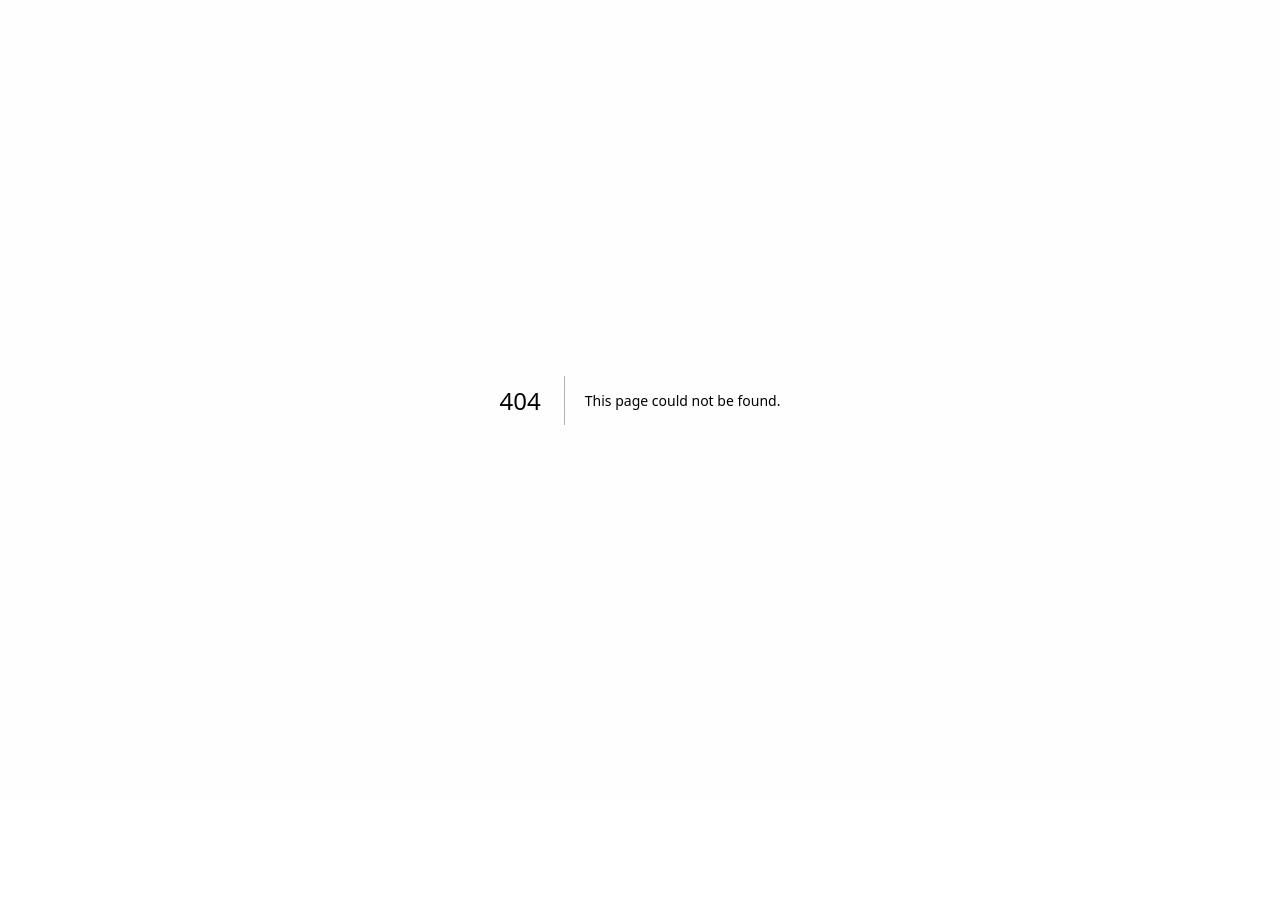
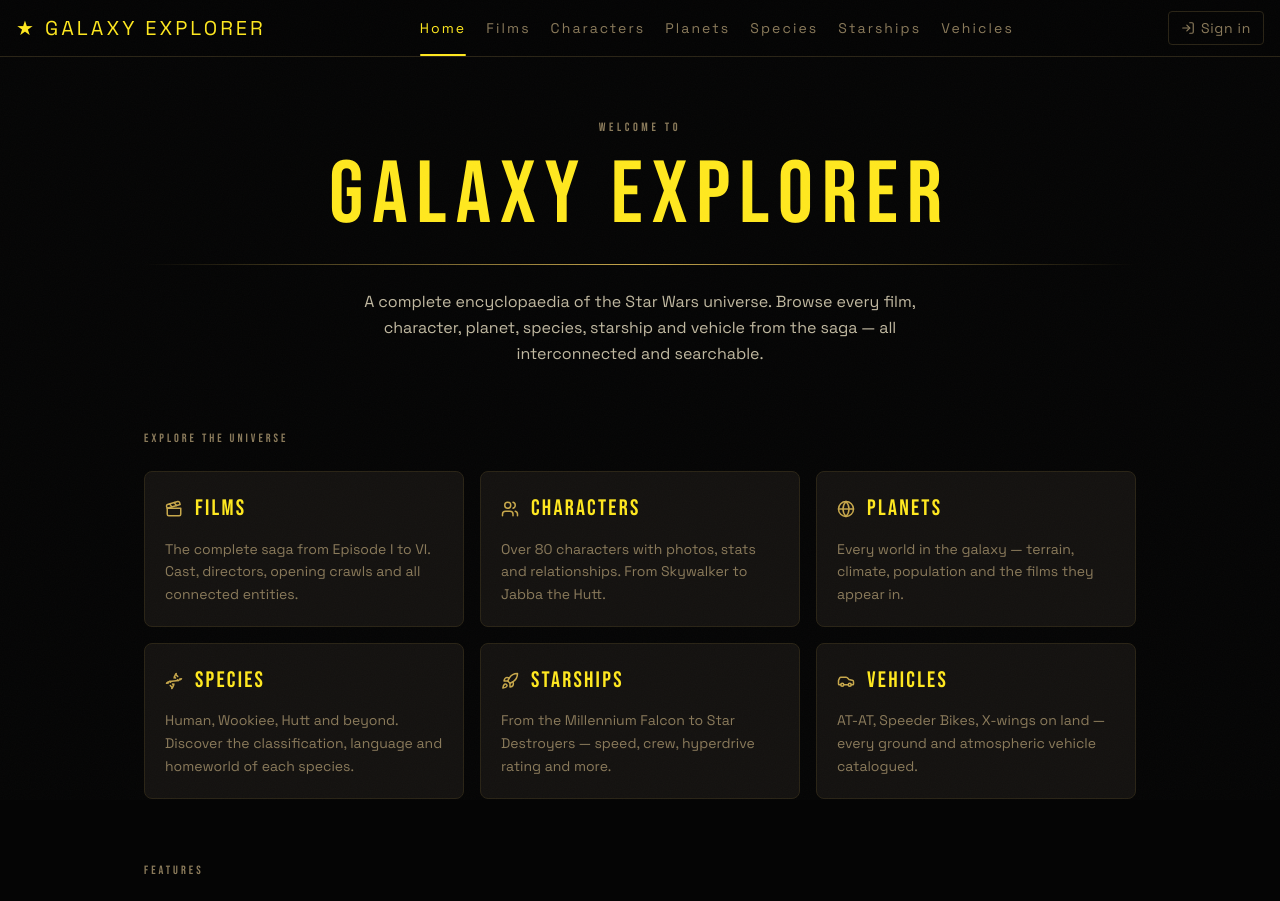
Before and after one commit to loudrifle/star-wars-next, a Next.js app: page /home in a window 1280 px wide. Before the commit this address had no page. Shown: the top 901 px of the page. Before the commit the page ends 800 px from the top, so only its background shows below. Built offline with nearby package versions, Linux system fonts and the light colour scheme; no server answers.

Commit message:
update auth-button.tsx, crawl.tsx and navbar.tsx

```diff
--- /dev/null
+++ b/src/app/(pages)/home/page.tsx
@@ -0,0 +1,184 @@
+import type { Metadata } from "next";
+import Link from "next/link";
+import {
+  Clapperboard,
+  Users,
+  Globe,
+  Dna,
+  Rocket,
+  Car,
+  Star,
+  Heart,
+  Search,
+} from "lucide-react";
+
+export const metadata: Metadata = { title: "Home — Galaxy Explorer" };
+
+const SECTIONS = [
+  {
+    href: "/films",
+    icon: Clapperboard,
+    label: "Films",
+    description: "The complete saga from Episode I to VI. Cast, directors, opening crawls and all connected entities.",
+  },
+  {
+    href: "/characters",
+    icon: Users,
+    label: "Characters",
+    description: "Over 80 characters with photos, stats and relationships. From Skywalker to Jabba the Hutt.",
+  },
+  {
+    href: "/planets",
+    icon: Globe,
+    label: "Planets",
+    description: "Every world in the galaxy — terrain, climate, population and the films they appear in.",
+  },
+  {
+    href: "/species",
+    icon: Dna,
+    label: "Species",
+    description: "Human, Wookiee, Hutt and beyond. Discover the classification, language and homeworld of each species.",
+  },
+  {
+    href: "/starships",
+    icon: Rocket,
+    label: "Starships",
+    description: "From the Millennium Falcon to Star Destroyers — speed, crew, hyperdrive rating and more.",
+  },
+  {
+    href: "/vehicles",
+    icon: Car,
+    label: "Vehicles",
+    description: "AT-AT, Speeder Bikes, X-wings on land — every ground and atmospheric vehicle catalogued.",
+  },
+];
+
+const FEATURES = [
+  {
+    icon: Search,
+    label: "Real-time search",
+    description: "Every list page has instant search — just start typing.",
+  },
+  {
+    icon: Heart,
+    label: "Favorites",
+    description: "Save your favourite characters, ships and more. Requires login.",
+  },
+  {
+    icon: Star,
+    label: "Ratings",
+    description: "Rate any entity 1–5 stars and leave a review. Requires login.",
+  },
+];
+
+export default function HomePage() {
+  return (
+    <div className="max-w-5xl mx-auto px-4 py-16">
+
+      {/* Hero */}
+      <div className="mb-16 text-center">
+        <p
+          className="text-[var(--color-sw-muted)] tracking-[0.3em] text-xs mb-4"
+          style={{ fontFamily: "var(--font-bebas, 'Bebas Neue')" }}
+        >
+          WELCOME TO
+        </p>
+        <h1
+          className="text-[var(--color-sw-gold)] mb-6"
+          style={{
+            fontFamily: "var(--font-bebas, 'Bebas Neue')",
+            fontSize: "clamp(3rem, 8vw, 5.5rem)",
+            letterSpacing: "0.1em",
+            lineHeight: 1,
+          }}
+        >
+          GALAXY EXPLORER
+        </h1>
+        <div
+          style={{
+            height: "1px",
+            background: "linear-gradient(to right, transparent, #c8a84b, transparent)",
+            marginBottom: "1.5rem",
+          }}
+        />
+        <p className="text-[var(--color-sw-text)] text-base max-w-xl mx-auto leading-relaxed opacity-80">
+          A complete encyclopaedia of the Star Wars universe. Browse every film,
+          character, planet, species, starship and vehicle from the saga —
+          all interconnected and searchable.
+        </p>
+      </div>
+
+      {/* Categories */}
+      <div className="mb-16">
+        <p
+          className="text-[var(--color-sw-muted)] tracking-[0.25em] text-xs mb-6"
+          style={{ fontFamily: "var(--font-bebas, 'Bebas Neue')" }}
+        >
+          EXPLORE THE UNIVERSE
+        </p>
+        <div className="grid grid-cols-1 sm:grid-cols-2 lg:grid-cols-3 gap-4">
+          {SECTIONS.map(({ href, icon: Icon, label, description }) => (
+            <Link key={href} href={href}>
+              <article className="entity-card p-5 h-full flex flex-col gap-3 cursor-pointer group">
+                <div className="flex items-center gap-3">
+                  <Icon
+                    size={18}
+                    className="text-[var(--color-sw-gold-dim)] group-hover:text-[var(--color-sw-gold)] transition-colors shrink-0"
+                  />
+                  <h2
+                    className="text-[var(--color-sw-gold)] group-hover:text-[var(--color-sw-gold-dim)] transition-colors"
+                    style={{
+                      fontFamily: "var(--font-bebas, 'Bebas Neue')",
+                      fontSize: "1.4rem",
+                      letterSpacing: "0.1em",
+                    }}
+                  >
+                    {label}
+                  </h2>
+                </div>
+                <p className="text-[var(--color-sw-muted)] text-sm leading-relaxed">
+                  {description}
+                </p>
+              </article>
+            </Link>
+          ))}
+        </div>
+      </div>
+
+      {/* Features */}
+      <div>
+        <p
+          className="text-[var(--color-sw-muted)] tracking-[0.25em] text-xs mb-6"
+          style={{ fontFamily: "var(--font-bebas, 'Bebas Neue')" }}
+        >
+          FEATURES
+        </p>
+        <div className="grid grid-cols-1 sm:grid-cols-3 gap-4">
+          {FEATURES.map(({ icon: Icon, label, description }) => (
+            <div
+              key={label}
+              className="border border-[var(--color-sw-border)] rounded-lg p-5 flex flex-col gap-2"
+            >
+              <div className="flex items-center gap-2">
+                <Icon size={16} className="text-[var(--color-sw-gold-dim)]" />
+                <span
+                  className="text-[var(--color-sw-text)] text-sm"
+                  style={{
+                    fontFamily: "var(--font-bebas, 'Bebas Neue')",
+                    letterSpacing: "0.1em",
+                  }}
+                >
+                  {label}
+                </span>
+              </div>
+              <p className="text-[var(--color-sw-muted)] text-xs leading-relaxed">
+                {description}
+              </p>
+            </div>
+          ))}
+        </div>
+      </div>
+
+    </div>
+  );
+}
--- a/src/components/auth-button.tsx
+++ b/src/components/auth-button.tsx
@@ -42,7 +42,7 @@
   return (
     <button
       onClick={() => void signIn("github")}
-      className="flex items-center gap-1.5 border border-[var(--color-sw-border)] text-[var(--color-sw-muted)] hover:border-[var(--color-sw-gold-dim)] hover:text-[var(--color-sw-gold)] transition-all px-3 py-1.5 rounded text-sm font-[var(--font-bebas)] tracking-wider"
+      className="flex items-center gap-1.5 border border-[var(--color-sw-border)] text-[var(--color-sw-muted)] hover:border-[var(--color-sw-gold-dim)] hover:text-[var(--color-sw-gold)] transition-all px-3 py-1.5 rounded text-sm font-[var(--font-bebas)] tracking-wider cursor-pointer"
     >
       <LogIn size={14} />
       Sign in
--- a/src/components/crawl.tsx
+++ b/src/components/crawl.tsx
@@ -120,7 +120,7 @@
 
       <div className="flex justify-center mt-12 pb-16">
         <Link
-          href="/films"
+          href="/home"
           className="group flex items-center gap-3 border border-[#ffe81f]/60 text-[#ffe81f] px-12 py-4 rounded transition-all duration-300 hover:bg-[#ffe81f]/15 hover:border-[#ffe81f] hover:shadow-[0_0_30px_rgba(255,232,31,0.25)] hover:scale-105 cursor-pointer"
           style={{
             fontFamily: "var(--font-bebas, 'Bebas Neue')",
--- /dev/null
+++ b/src/components/nav-links.tsx
@@ -0,0 +1,37 @@
+"use client";
+
+import Link from "next/link";
+import { usePathname } from "next/navigation";
+
+interface NavLink {
+  href: string;
+  label: string;
+}
+
+export function NavLinks({ links }: { links: readonly NavLink[] }) {
+  const pathname = usePathname();
+
+  return (
+    <nav className="hidden md:flex items-center gap-5">
+      {links.map(({ href, label }) => {
+        const active = pathname.startsWith(href);
+        return (
+          <Link
+            key={href}
+            href={href}
+            className={`relative text-sm font-[var(--font-bebas)] tracking-[0.15em] transition-colors ${
+              active
+                ? "text-[var(--color-sw-gold)]"
+                : "text-[var(--color-sw-muted)] hover:text-[var(--color-sw-gold)]"
+            }`}
+          >
+            {label}
+            {active && (
+              <span className="absolute -bottom-[18px] left-0 right-0 h-[2px] bg-[var(--color-sw-gold)] rounded-full" />
+            )}
+          </Link>
+        );
+      })}
+    </nav>
+  );
+}
--- a/src/components/navbar.tsx
+++ b/src/components/navbar.tsx
@@ -1,12 +1,13 @@
-import { Menu } from "lucide-react";
 import Link from "next/link";
 
 import { auth } from "@/lib/auth";
 
 import { AuthButton } from "./auth-button";
 import { MobileNav } from "./mobile-nav";
+import { NavLinks } from "./nav-links";
 
 const NAV_LINKS = [
+  { href: "/home", label: "Home" },
   { href: "/films", label: "Films" },
   { href: "/characters", label: "Characters" },
   { href: "/planets", label: "Planets" },
@@ -30,17 +31,7 @@
         </Link>
 
         {/* Desktop nav */}
-        <nav className="hidden md:flex items-center gap-5">
-          {NAV_LINKS.map(({ href, label }) => (
-            <Link
-              key={href}
-              href={href}
-              className="text-xs font-[var(--font-bebas)] tracking-[0.15em] text-[var(--color-sw-muted)] hover:text-[var(--color-sw-gold)] transition-colors"
-            >
-              {label}
-            </Link>
-          ))}
-        </nav>
+        <NavLinks links={NAV_LINKS} />
 
         <div className="flex items-center gap-3">
           <AuthButton session={session} />
```
